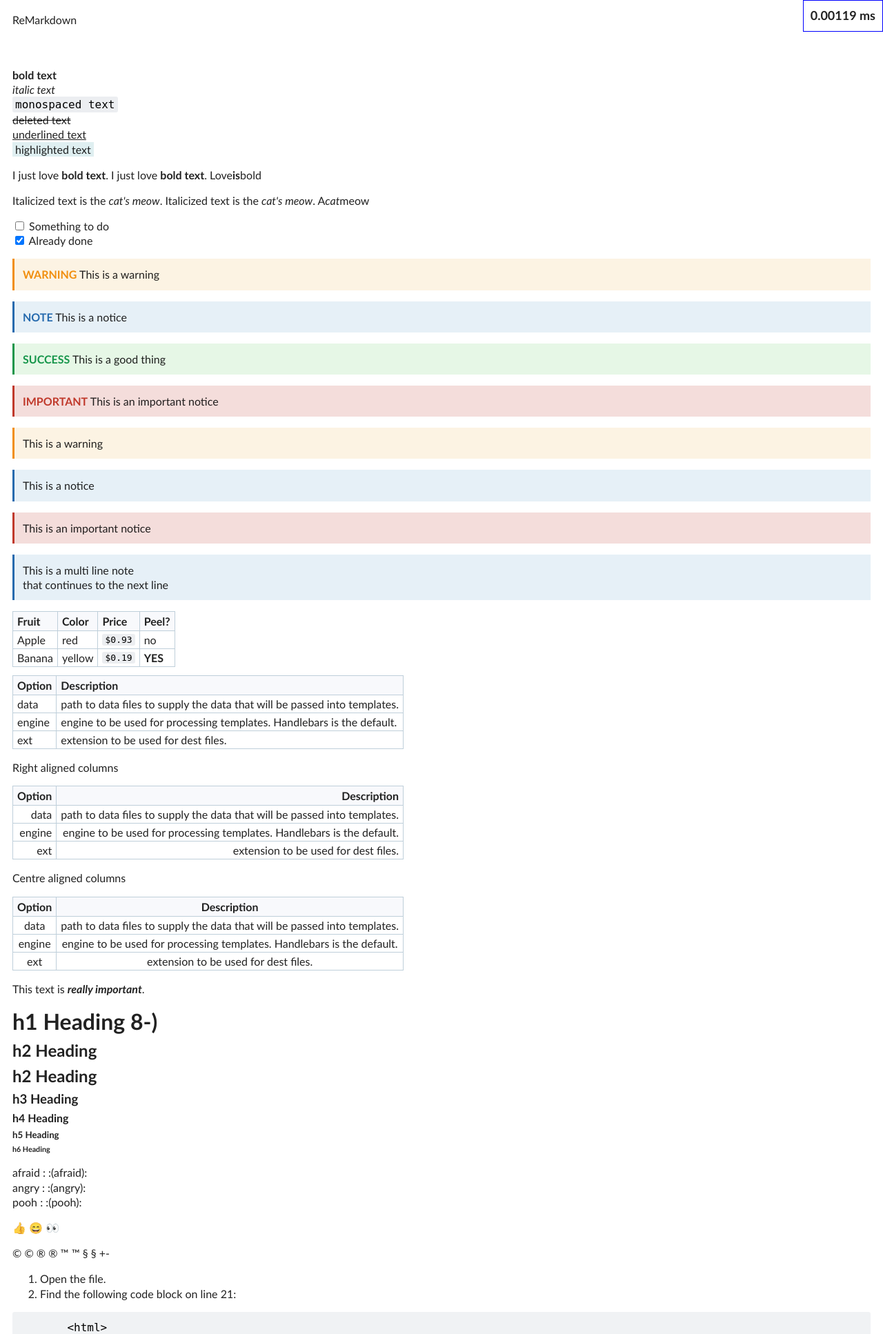
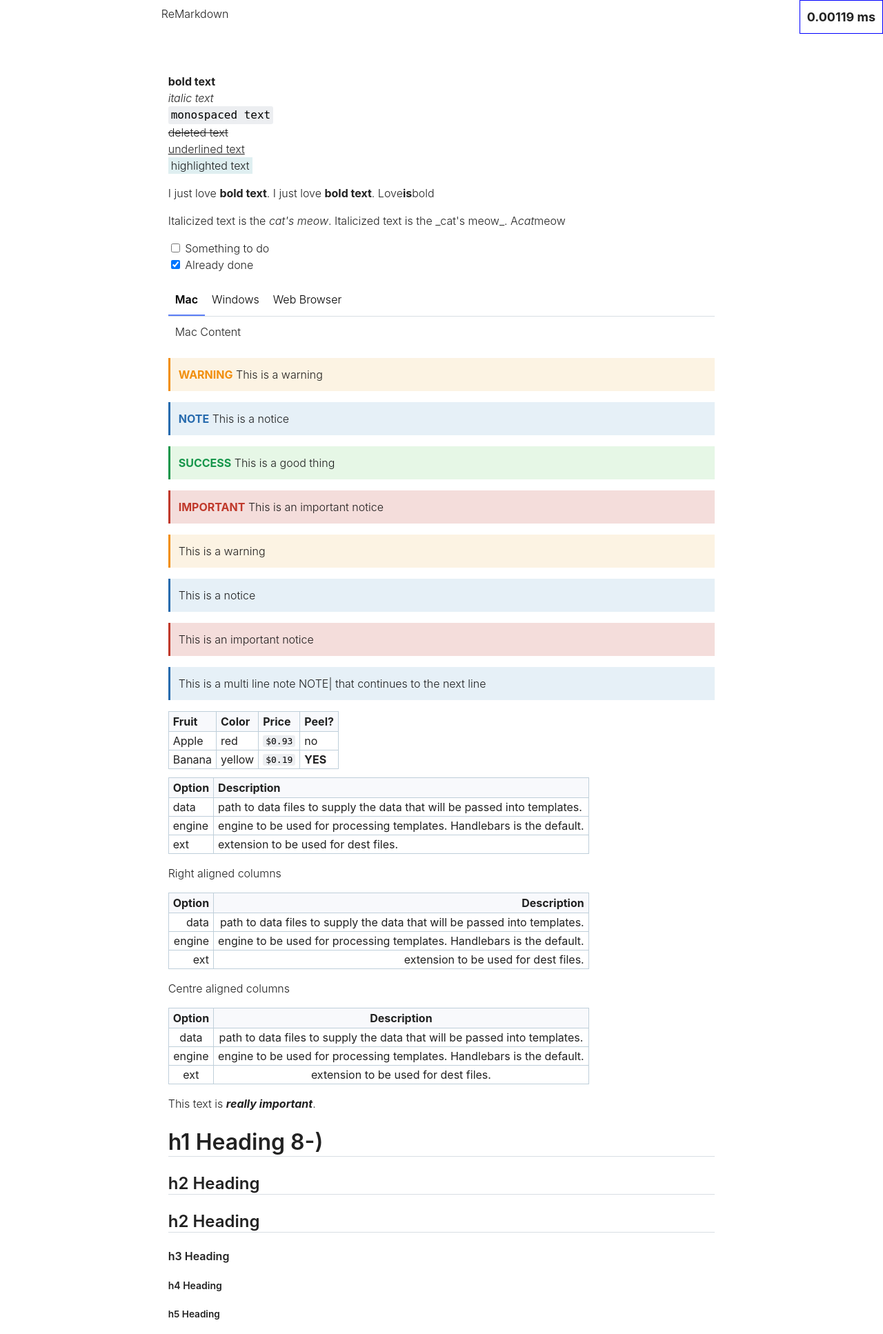
Before and after one commit to bajb/remarkdown, a PHP site: page /demo/index.php in a window 1280 px wide. Shown: the top 1934 px of the page at 69% size. Run offline with PHP 8.4, Linux system fonts and the light colour scheme.

Commit message:
Tab support

````diff
--- a/demo/index.php
+++ b/demo/index.php
@@ -21,9 +21,22 @@ echo '<br/><br/><br/>';
 
 try
 {
-  //echo $markdown->parse(file_get_contents('demo.md'));
-  echo $markdown->parse(file_get_contents('remark.md'));
-  //echo $markdown->parse(file_get_contents('large.md'));
+  //$remark = file_get_contents('remark.md');
+  /*$demo = file_get_contents('demo.md');
+  $large = file_get_contents('large.md');
+
+  for($i = 0; $i < 10; $i++)
+  {
+    $markdown->parse($demo);
+    $markdown->parse($remark);
+    $markdown->parse($large);
+  }*/
+
+  //$source = file_get_contents('codespaces-logs.md');
+  $source = file_get_contents('remark.md');
+  echo '<div class="markdown">';
+  echo $markdown->parse($source);
+  echo '</div>';
 }
 catch(Exception $e)
 {
@@ -34,13 +47,23 @@ $exec = microtime(true) - $start;
 echo '<span class="time">' . round($exec * 1000, 5) . ' ms</span>';
 ?>
 <style>
+    html {
+        display: flex;
+        justify-content: center;
+    }
+
     body {
-        padding: 10px;
-        font-family: calibri, arial, sans-serif;
+        max-width: 1024px;
+        font-family: -apple-system, BlinkMacSystemFont, Segoe UI, Helvetica, Arial, sans-serif, Apple Color Emoji, Segoe UI Emoji;
         font-size: 16px;
+        line-height: 1.5;
+        word-wrap: break-word;
         font-weight: 300;
-        line-height: 1.325;
         color: rgba(0, 0, 0, 0.87);
+    }
+
+    .markdown {
+        padding: 10px 10px 30px 10px;
     }
 
     body img {
@@ -48,7 +71,38 @@ echo '<span class="time">' . round($exec * 1000, 5) . ' ms</span>';
     }
 
     h1, h2, h3, h4, h5, h6 {
-        margin: 5px 0;
+        margin: 24px 0 16px 0;
+        font-weight: 600;
+        line-height: 1.25;
+    }
+
+    h1 {
+        font-size: 2em;
+    }
+
+    }
+    h2 {
+        font-size: 1.25em;
+    }
+
+    h3 {
+        font-size: 1em;
+    }
+
+    h4 {
+        font-size: .875em;
+    }
+
+    h5, h6 {
+        font-size: .85em;
+    }
+
+    h6 {
+        color: #57606a;
+    }
+
+    h1, h2 {
+        border-bottom: 1px solid #d8dee4;
     }
 
     hr {
@@ -186,4 +240,78 @@ echo '<span class="time">' . round($exec * 1000, 5) . ' ms</span>';
         background: #fff;
         padding: 3px 6px;
     }
+
+    ul.tab-header {
+        display: flex;
+        border-bottom: 1px solid #d8dee4;
+        margin-bottom: 0;
+        padding: 0;
+    }
+
+    ul.tab-header li {
+        display: block;
+    }
+
+    ul.tab-header li a {
+        color: #000000;
+        padding: 10px;
+        text-align: center;
+        display: block;
+        border-bottom: 2px solid transparent;
+        text-decoration: none;
+    }
+
+
+    ul.tab-header li a:hover {
+        border-bottom-color: rgba(143, 143, 143, 0.2);
+    }
+
+    ul.tab-header li a.active {
+        border-bottom-color: #5c7ef6;
+        font-weight: 600;
+    }
+
+    .tabs {
+    }
+
+    .tabs .tab {
+        display: none;
+        padding: 10px;
+    }
+
+    .tabs .tab:first-of-type {
+        display: block;
+    }
 </style>
+<script>
+  document.addEventListener('click', function (e) {
+    var tab = e.target.getAttribute('data-tab-focus-key');
+    if(tab)
+    {
+      setActiveTab(tab);
+      e.preventDefault();
+    }
+  });
+
+  function setActiveTab(tabKey)
+  {
+    let tabs = document.querySelectorAll('.tabs .tab[data-tab-key=' + tabKey + ']');
+    tabs.forEach(function (tab) {
+      let tabGroup = tab.parentNode.parentNode;
+      tabGroup.querySelectorAll('.tab-header li a').forEach(function (tabHeader) {
+        if(tabHeader.getAttribute('data-tab-focus-key') === tabKey)
+        {
+          tabHeader.classList.add('active');
+        }
+        else
+        {
+          tabHeader.classList.remove('active');
+        }
+      });
+      tab.parentNode.querySelectorAll('.tab').forEach(function (otab) {
+        otab.style.display = 'none';
+      });
+      tab.style.display = 'block';
+    });
+  }
+</script>
--- a/demo/remark.md
+++ b/demo/remark.md
@@ -9,8 +9,30 @@ I just love **bold text**. I just love __bold text__. Love**is**bold
 
 Italicized text is the *cat's meow*. Italicized text is the _cat's meow_. A*cat*meow
 
+
 [ ] Something to do
 [x] Already done
+
+{TABGROUP}
+
+{TAB:MAC, name=Mac, default, icon=fa-apple}
+Mac Content
+
+{ENDTAB}
+
+{TAB, name=Windows}
+
+Windows Content
+
+{ENDTAB}
+
+{TAB, name=Web Browser}
+
+Web browser content
+
+{ENDTAB}
+
+{ENDTABGROUP}
 
 WARNING: This is a warning
 
@@ -26,8 +48,7 @@ IMPORTANT: This is an important notice
 
 (IMPORTANT) This is an important notice
 
-NOTE| This is a multi line note
-NOTE| that continues to the next line
+NOTE| This is a multi line note NOTE| that continues to the next line
 
 | Fruit  | Color  | Price   | Peel?
 | -----  | -----  | -----   | -----
@@ -72,10 +93,6 @@ This text is ***really important***.
 
 ###### h6 Heading
 
-afraid    : :(afraid):
-angry     : :(angry):
-pooh      : :(pooh):
-
 :+1: :smile: :eyes:
 
 (c) (C) (r) (R) (tm) (TM) (p) (P) +-
@@ -111,8 +128,7 @@ function f() {
 }
 ```
 
-{key m}
-{key ctrl}
+{key m} {key ctrl}
 
 6. First item
 7. Second item
--- a/src/Blocks/BlockEngine.php
+++ b/src/Blocks/BlockEngine.php
@@ -35,6 +35,16 @@ class BlockEngine
 
   public function parseLines(array $lines, $subBlock = false)
   {
+    $newLines = [];
+    foreach($this->parseBlocks($lines, $subBlock) as $block)
+    {
+      $newLines[] = $block instanceof BlockInterface ? $block->complete($this, $this->_engine) : $block;
+    }
+    return $newLines;
+  }
+
+  public function parseBlocks(array $lines, $subBlock = false)
+  {
     $blocks = [];
     $currentBlock = null;
     foreach($lines as $line)
@@ -55,7 +65,7 @@ class BlockEngine
         }
         else
         {
-          $blocks[] = $currentBlock->complete($this, $this->_engine);
+          $blocks[] = $currentBlock;
           $currentBlock = false;
         }
       }
@@ -79,7 +89,7 @@ class BlockEngine
     }
     if($currentBlock !== null)
     {
-      $blocks[] = $currentBlock->complete($this, $this->_engine);
+      $blocks[] = $currentBlock;
     }
     return $blocks;
   }
--- /dev/null
+++ b/src/Blocks/TabsBlock.php
@@ -0,0 +1,87 @@
+<?php
+namespace Packaged\Remarkdown\Blocks;
+
+use Packaged\Remarkdown\Rules\RuleEngine;
+
+class TabsBlock implements BlockInterface, BlockLineMatcher
+{
+  protected $_lines = [];
+  protected $_properties = [];
+  protected $_tabs = [];
+
+  public function __construct($configLine = null)
+  {
+    if($configLine !== null)
+    {
+      $properties = [];
+      if(preg_match_all('/((\w+)(=([^,}]+))?)/', $configLine, $properties))
+      {
+        foreach($properties[2] as $i => $property)
+        {
+          if($i === 0 && $property == 'TABGROUP')
+          {
+            continue;
+          }
+          $this->_properties[$property] = $properties[4][$i] ?? true;
+        }
+      }
+    }
+  }
+
+  public function addNewLine(string $line)
+  {
+    if($line == '{ENDTABGROUP}')
+    {
+      return false;
+    }
+
+    //Dont add initial tab lines
+    if(empty($this->_lines) && empty($line))
+    {
+      return true;
+    }
+
+    if(substr($line, 0, 9) !== '{TABGROUP')
+    {
+      $this->_lines[] = $line;
+    }
+    return true;
+  }
+
+  public function complete(BlockEngine $blockEngine, RuleEngine $ruleEngine): string
+  {
+    $lines = $blockEngine->parseBlocks($this->_lines, true);
+    $content = [];
+    $tabHeaders = '<ul class="tab-header">';
+    foreach($lines as $block)
+    {
+      if($block instanceof TabBlock)
+      {
+        $append = '';
+        if(empty($this->_tabs))
+        {
+          $append .= ' class="active"';
+        }
+        $this->_tabs[] = $block;
+        $tabHeaders .= '<li><a href="#" data-tab-focus-key="' . $block->key() . '"' . $append . '>'
+          . $block->name() . '</a></li>';
+      }
+      $content[] = $block instanceof BlockInterface ? $block->complete($blockEngine, $ruleEngine) : $block;
+    }
+
+    if(empty($this->_tabs))
+    {
+      return implode("\n", $content);
+    }
+
+    $tabHeaders .= '</ul>';
+    return '<div class="tab-group">' . $tabHeaders . '<div class="tabs">' . implode("\n", $content) . '</div></div>';
+  }
+
+  public function match(string $line, bool $nested): ?BlockInterface
+  {
+    return substr($line, 0, 9) == '{TABGROUP' ? new static($line) : (
+    substr($line, 0, 4) == '{TAB' ? new TabBlock($line) : null
+    );
+  }
+}
--- a/src/Remarkdown.php
+++ b/src/Remarkdown.php
@@ -8,6 +8,7 @@ use Packaged\Remarkdown\Blocks\HintBlock;
 use Packaged\Remarkdown\Blocks\OrderedListBlock;
 use Packaged\Remarkdown\Blocks\ParagraphBlock;
 use Packaged\Remarkdown\Blocks\TableBlock;
+use Packaged\Remarkdown\Blocks\TabsBlock;
 use Packaged\Remarkdown\Blocks\UnorderedListBlock;
 use Packaged\Remarkdown\Rules\BoldText;
 use Packaged\Remarkdown\Rules\CheckboxRule;
@@ -73,6 +74,7 @@ class Remarkdown
     $engine->registerBlock(new BlockQuote());
     $engine->registerBlock(new HeadingBlock());
     $engine->registerBlock(new HintBlock());
+    $engine->registerBlock(new TabsBlock());
     $engine->registerBlock(new ParagraphBlock());
 
     return $engine;
--- a/src/Rules/ItalicText.php
+++ b/src/Rules/ItalicText.php
@@ -5,7 +5,7 @@ class ItalicText implements RemarkdownRule
 {
   public function apply(string $text): string
   {
-    return preg_replace_callback('/\/\/(.+?)\/\/|\*(.+?)\*|_(.+?)_/', function (array $matches) {
+    return preg_replace_callback('/\/\/(.+?)\/\/|\*(.+?)\*|\s_(.+?)_[\s|$]/', function (array $matches) {
       return '<em>' . ($matches[3] ?? $matches[2] ?? $matches[1]) . '</em>';
     }, $text);
   }
````
Also changed, not shown: src/Blocks/TabBlock.php (added, +70 -0 lines).
